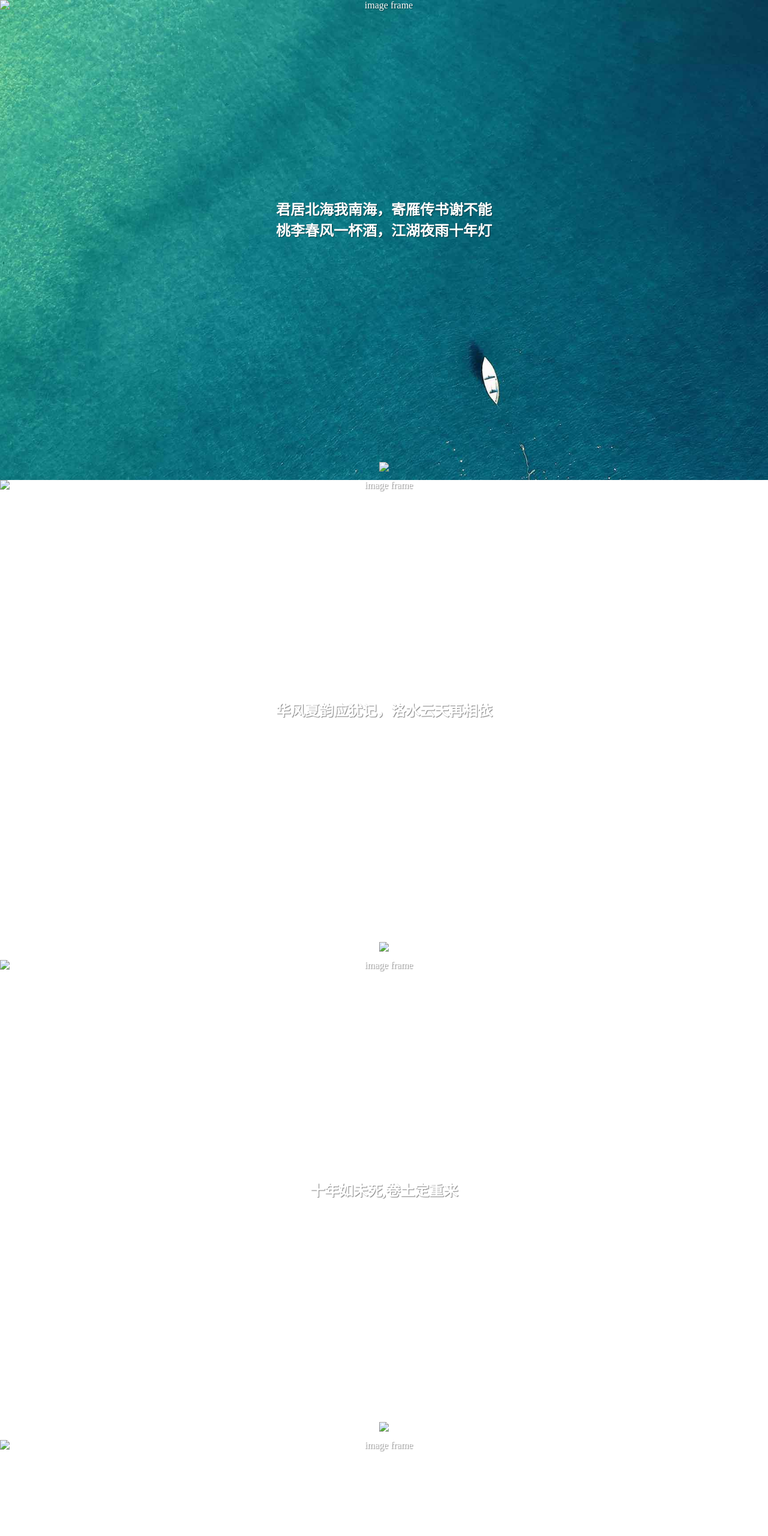
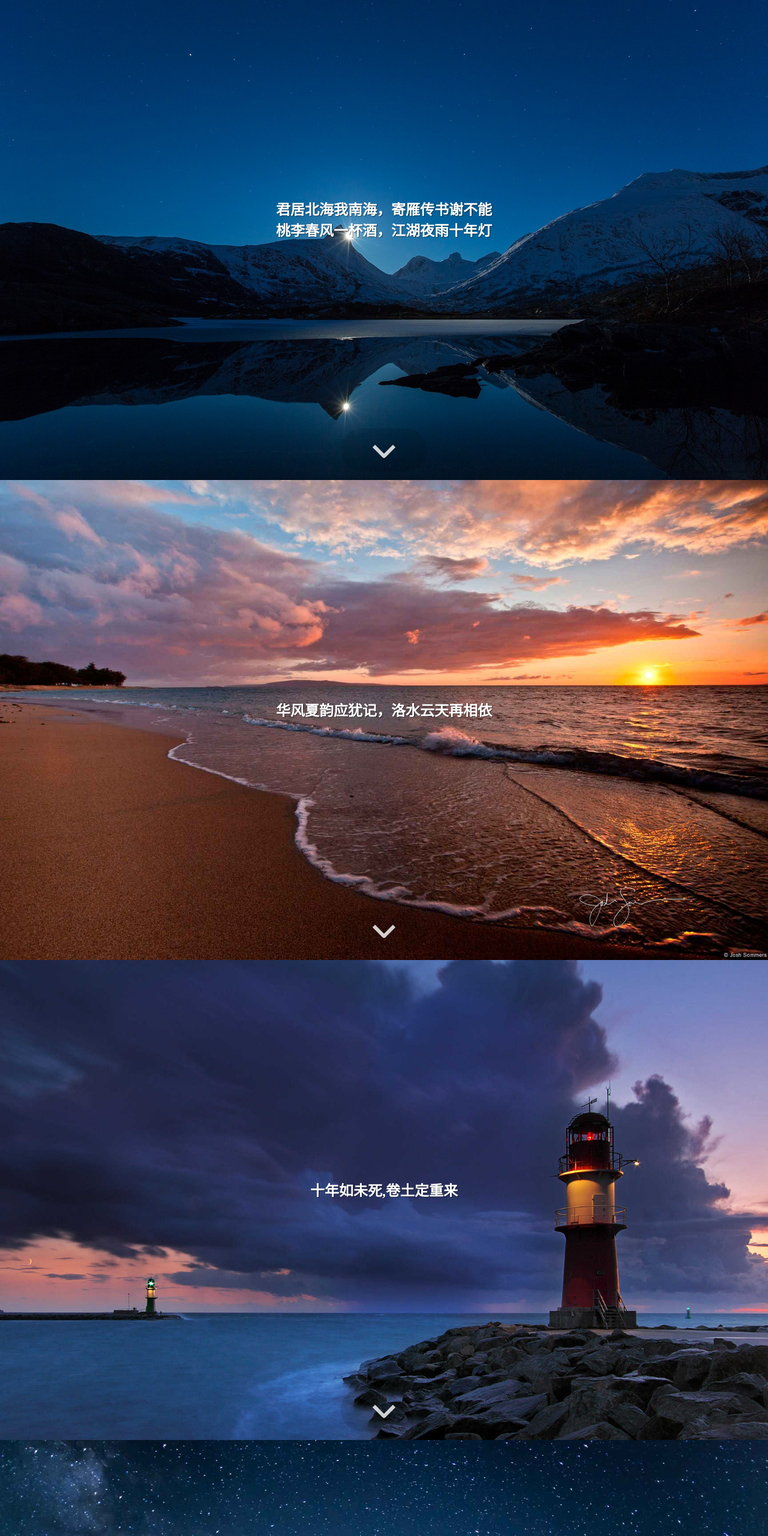
Before and after one commit to alinggo/poem, a plain HTML site: page index.html in a window 1280 px wide. Shown: the top 2560 px of the page at 60% size. Drawn offline with Linux system fonts and the light colour scheme.

Commit message:
Revert "Update index.html"
This reverts commit ae7f64183e7b63242f81b90e48c54a4c0efdc615.

```diff
--- a/index.html
+++ b/index.html
@@ -15,7 +15,7 @@
 <section class="cover">
     <div class="cover-frame">
         <div class="bg-box">
-            <img src="/6A9E2962EE33A991B8DEAC62297348A36B3C8E07AD9AB9460C3BEDE69C2CF6C7.jpg"
+            <img src="/poem/image/6A9E2962EE33A991B8DEAC62297348A36B3C8E07AD9AB9460C3BEDE69C2CF6C7.jpg"
                 alt="image frame" />
         </div>
         <div class="cover-inner text-center text-white">
@@ -24,7 +24,7 @@
             </h2>
         </div>
         <div class="cover-learn-more"><img
-                src="/9BA1D697BC373FD33994F0D7372B1DBE9A3D650BBC982A75D0A35CFC6127518A.png"></div>
+                src="/poem/image/9BA1D697BC373FD33994F0D7372B1DBE9A3D650BBC982A75D0A35CFC6127518A.png"></div>
     </div>
 </section>
 
@@ -33,7 +33,7 @@
 <section class="cover">
     <div class="cover-frame">
         <div class="bg-box">
-            <img src="/124EBBD64ADA4B1DAA22E70F7C28A8A472362502486685EFEBD291CB1AA36EBF.jpg"
+            <img src="/poem/image/124EBBD64ADA4B1DAA22E70F7C28A8A472362502486685EFEBD291CB1AA36EBF.jpg"
                 alt="image frame" style="" />
         </div>
         <div class="cover-inner text-center text-white">
@@ -42,7 +42,7 @@
             </h2>
         </div>
         <div class="cover-learn-more"><img
-                src="/9BA1D697BC373FD33994F0D7372B1DBE9A3D650BBC982A75D0A35CFC6127518A.png"></div>
+                src="/poem/image/9BA1D697BC373FD33994F0D7372B1DBE9A3D650BBC982A75D0A35CFC6127518A.png"></div>
     </div>
 </section>
 
@@ -50,7 +50,7 @@
 <section class="cover">
     <div class="cover-frame">
         <div class="bg-box">
-            <img src="/78BD7E55D37A294ACD5F65E76EB11F5EE40244F77737C3BFF735A3837627860B.jpg"
+            <img src="/poem/image/78BD7E55D37A294ACD5F65E76EB11F5EE40244F77737C3BFF735A3837627860B.jpg"
                 alt="image frame" style="" />
         </div>
         <div class="cover-inner text-center text-white">
@@ -59,7 +59,7 @@
             </h2>
         </div>
         <div class="cover-learn-more"><img
-                src="/9BA1D697BC373FD33994F0D7372B1DBE9A3D650BBC982A75D0A35CFC6127518A.png"></div>
+                src="/poem/image/9BA1D697BC373FD33994F0D7372B1DBE9A3D650BBC982A75D0A35CFC6127518A.png"></div>
     </div>
 </section>
 
@@ -67,7 +67,7 @@
 <section class="cover">
     <div class="cover-frame">
         <div class="bg-box">
-            <img src="/3DF2C4400A5E90D7B8A3E634623E6B09813AC5F7C9E6F5B0D64F0CE3689A0061.jpg"
+            <img src="/poem/image/3DF2C4400A5E90D7B8A3E634623E6B09813AC5F7C9E6F5B0D64F0CE3689A0061.jpg"
                 alt="image frame" />
         </div>
         <div class="cover-inner text-center text-white">
@@ -76,7 +76,7 @@
             </h2>
         </div>
         <div class="cover-learn-more"><img
-                src="/9BA1D697BC373FD33994F0D7372B1DBE9A3D650BBC982A75D0A35CFC6127518A.png"></div>
+                src="/poem/image/9BA1D697BC373FD33994F0D7372B1DBE9A3D650BBC982A75D0A35CFC6127518A.png"></div>
     </div>
 </section>
 
@@ -85,7 +85,7 @@
 <section class="cover">
     <div class="cover-frame">
         <div class="bg-box">
-            <img src="/CD49177DBB3EFA63312EEF4257BC4ED77498C011D1EBACD69F63574251A7A8D6.jpg"
+            <img src="/poem/image/CD49177DBB3EFA63312EEF4257BC4ED77498C011D1EBACD69F63574251A7A8D6.jpg"
                 alt="image frame" />
         </div>
         <div class="cover-inner text-center text-white">
@@ -94,7 +94,7 @@
             </h2>
         </div>
         <div class="cover-learn-more"><img
-                src="/9BA1D697BC373FD33994F0D7372B1DBE9A3D650BBC982A75D0A35CFC6127518A.png"></div>
+                src="/poem/image/9BA1D697BC373FD33994F0D7372B1DBE9A3D650BBC982A75D0A35CFC6127518A.png"></div>
     </div>
 </section>
 
@@ -105,7 +105,7 @@
 <section class="cover">
     <div class="cover-frame">
         <div class="bg-box">
-            <img src="/9F6676E1248D10A3C41F29798DF78239616747741737CCE28F95937C01866CF3.jpg"
+            <img src="/poem/image/9F6676E1248D10A3C41F29798DF78239616747741737CCE28F95937C01866CF3.jpg"
                 alt="image frame" />
         </div>
         <div class="cover-inner text-center text-white">
@@ -114,7 +114,7 @@
             </h2>
         </div>
         <div class="cover-learn-more"><img
-                src="/9BA1D697BC373FD33994F0D7372B1DBE9A3D650BBC982A75D0A35CFC6127518A.png"></div>
+                src="/poem/image/9BA1D697BC373FD33994F0D7372B1DBE9A3D650BBC982A75D0A35CFC6127518A.png"></div>
     </div>
 </section>
 <div id="content" class="inner">
```
